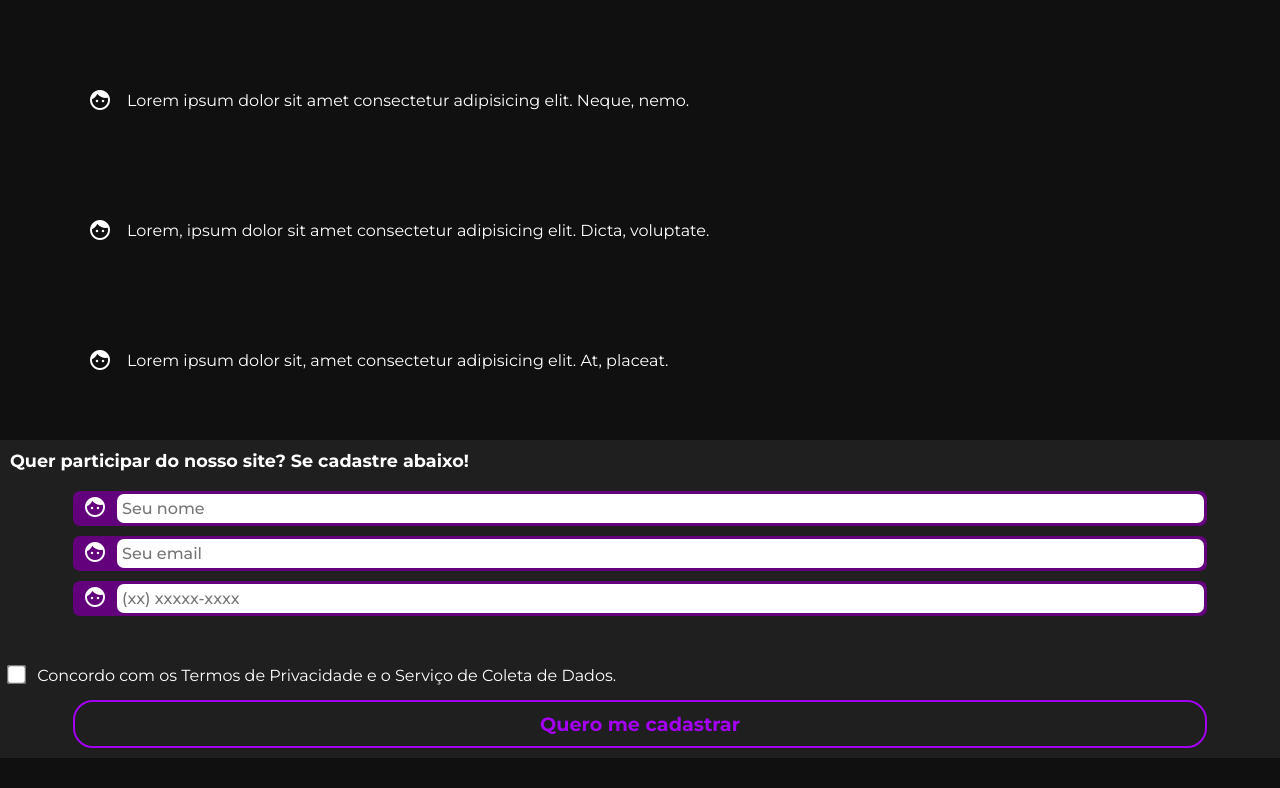
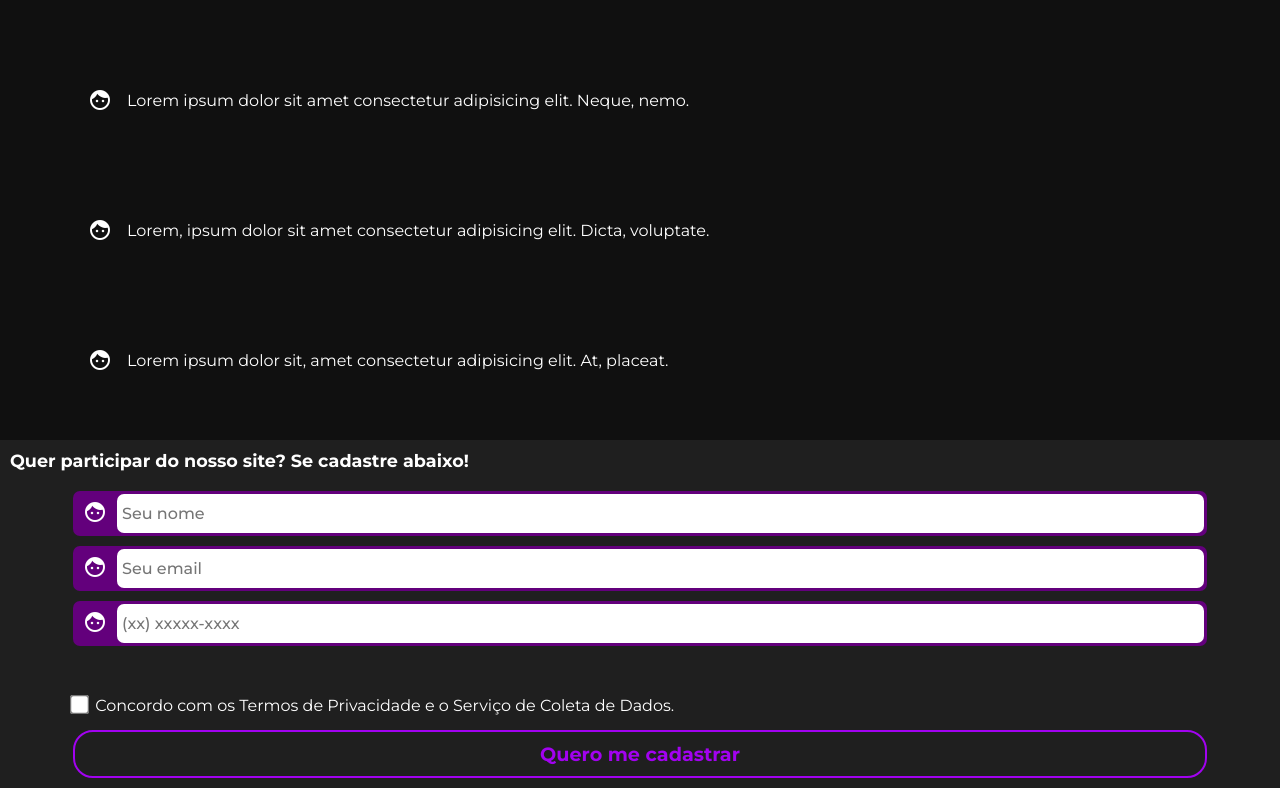
Before and after one commit to GabAlmeyda/Landing-Page, a plain HTML site: page index.html in a window 1280 px wide. Shown: the part 561-1349 px from the top of the page. Before the commit the page ends 1319 px from the top, so only its background shows below. Drawn offline with Linux system fonts and the light colour scheme.

Commit message:
melhorias visuais

```diff
--- a/index.html
+++ b/index.html
@@ -97,8 +97,10 @@
                 </div>
 
                 <div id="register-container">
-                    <input type="checkbox" name="terms-resp" id="termsResp">
-                    <label for="termsResp">Concordo com os Termos de Privacidade e o Serviço de Coleta de Dados.</label>
+                    <div>
+                        <input type="checkbox" name="terms-resp" id="termsResp">
+                        <label for="termsResp">Concordo com os Termos de Privacidade e o Serviço de Coleta de Dados.</label>
+                    </div>
 
                     <input type="submit" id="submit-button" value="Quero me cadastrar">
                 </div>
--- a/styles/style.css
+++ b/styles/style.css
@@ -110,7 +110,7 @@ body, html {
     display: flex;
     align-items: center;
 
-    height: 35px;
+    height: 45px;
     width: 90%;
 
     margin: auto;
@@ -143,19 +143,29 @@ body, html {
 }
 
 #form-container #register-container {
+    display: flex;
+    align-items: center;
+    justify-content: center;
+    flex-direction: column;
+
     margin-top: 50px;
 }
 
+#form-container #register-container > div {
+    width: 90%;
+}
+
 #form-container #register-container #termsResp {
+
     transform: scale(1.5);
     -webkit-transform: scale(1.5);
     -moz-transform: scale(1.5);
 
-    margin-right: 10px;
+    margin-right: 5px;
+
 }
 
 #form-container #register-container input[type=submit] {
-    display: block;
 
     width: 90%;
 
```
